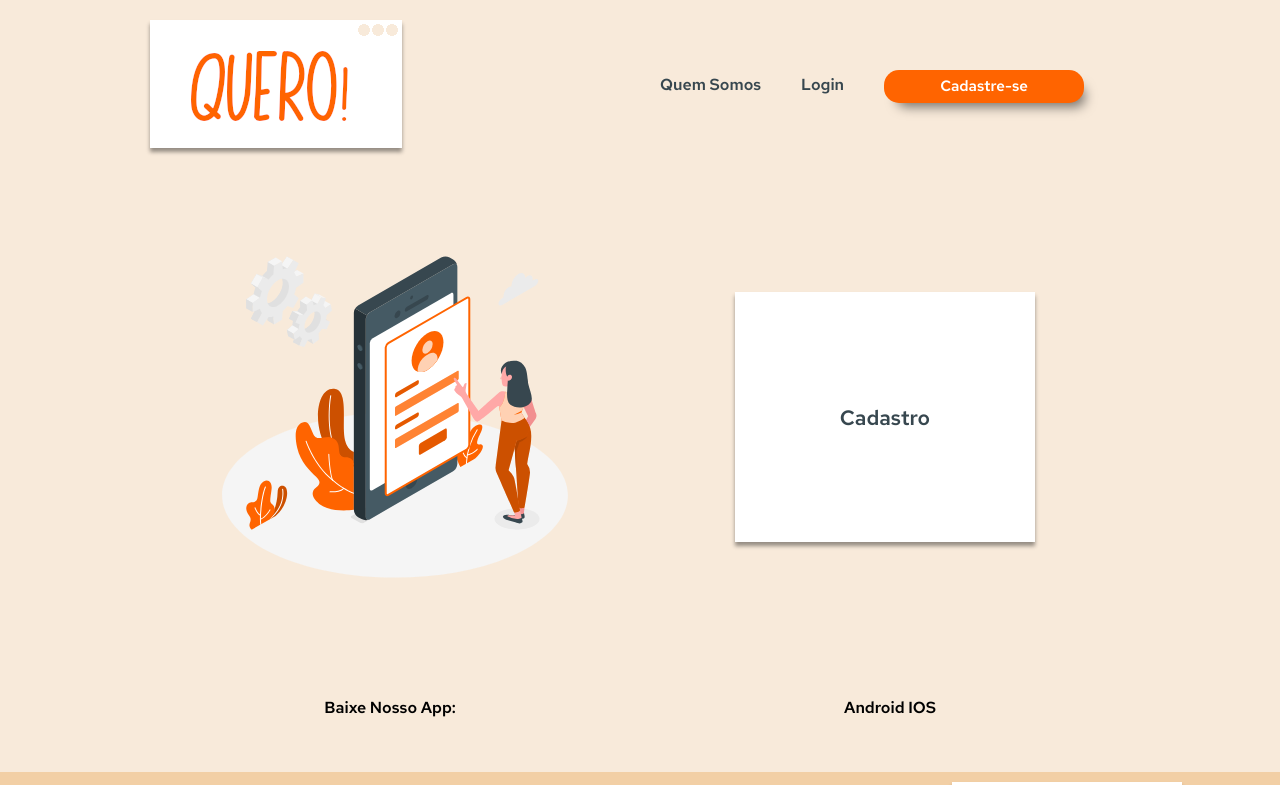
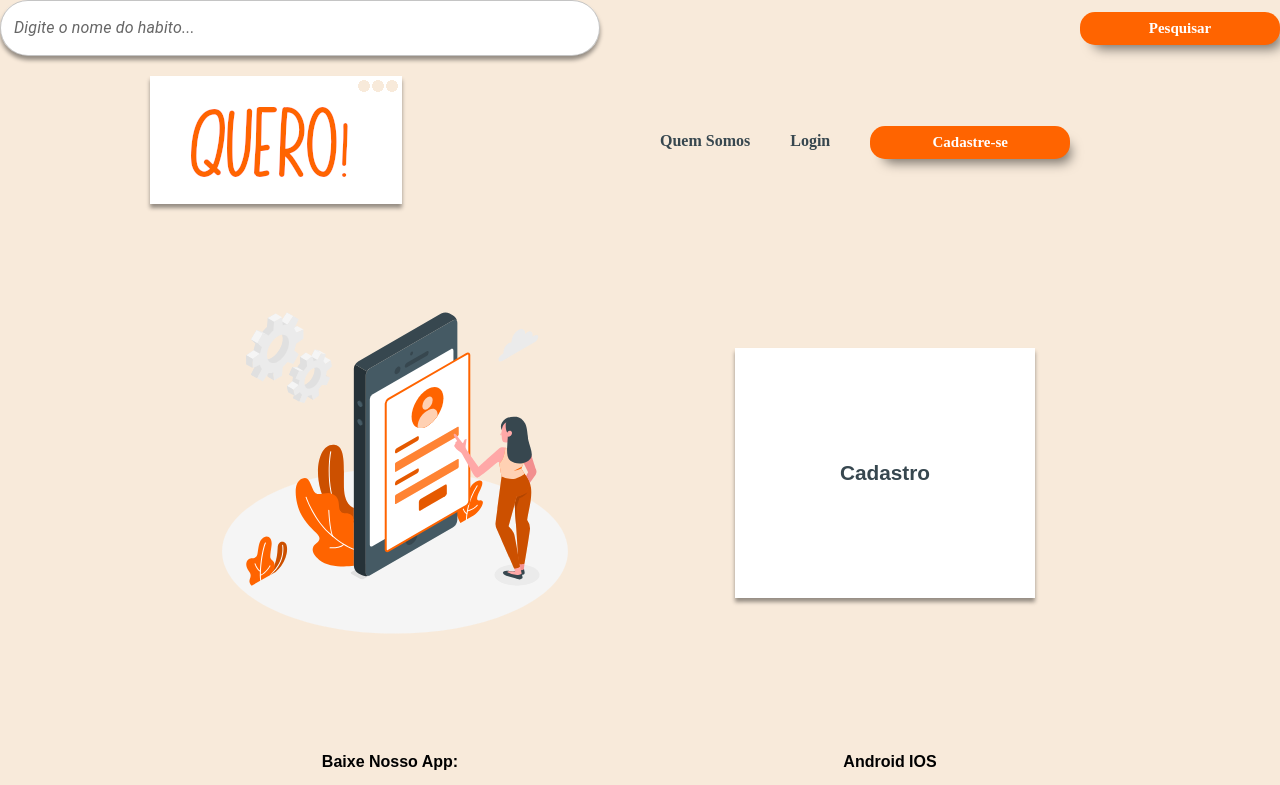
Before and after one commit to wallacesfos/projeto-gestao-de-habitos, a React (Create React App) app: page / in a window 1280 px wide. Shown: the top 785 px of the page. Built offline with nearby package versions, Linux system fonts and the light colour scheme.

Commit message:
feature: component search

```diff
--- a/src/App.js
+++ b/src/App.js
@@ -1,3 +1,4 @@
+import Search from "./Components/Search/index.jsx";
 import Subscribe from "./Pages/Subscribe/index.jsx";
 import "./Utils/globalStyle.js";
 import { GlobalStyle } from "./Utils/globalStyle.js";
@@ -5,6 +6,7 @@ function App() {
   return (
     <div className="App">
       <GlobalStyle />
+      <Search />
       <Subscribe />
     </div>
   );
--- /dev/null
+++ b/src/Components/Search/index.jsx
@@ -0,0 +1,21 @@
+import { TextField } from "@material-ui/core";
+import { ContainerSearch } from "./style.js";
+export default function Search({ callback, param, variavel, setVariavel }) {
+  return (
+    <ContainerSearch>
+      <div className="Col-input">
+        <TextField
+          className="Search"
+          id="outlined-basic"
+          label="Digite o nome do habito..."
+          variant="outlined"
+        />
+      </div>
+      <div className="Col-button">
+        <button className="btn-primary" onClick={() => callback(variavel)}>
+          Pesquisar
+        </button>
+      </div>
+    </ContainerSearch>
+  );
+}
--- /dev/null
+++ b/src/Components/Search/style.js
@@ -0,0 +1,30 @@
+import styled from "styled-components";
+export const ContainerSearch = styled.div`
+  width: 100%;
+  display: flex;
+  flex-direction: column;
+  gap: 10px;
+  justify-content: center;
+  align-items: center;
+  @media (min-width: 800px) {
+    flex-direction: row;
+  }
+
+  .Col-input {
+    flex: 1;
+    .Search {
+      width: 100%;
+      max-width: 600px;
+      background-color: var(--background-white);
+      border-radius: 150px;
+      -webkit-box-shadow: 0px 4px 4px 0px rgba(0, 0, 0, 0.4);
+      box-shadow: 0px 4px 4px 0px rgba(0, 0, 0, 0.4);
+      label {
+        font-style: italic;
+      }
+      div {
+        border-radius: 150px;
+      }
+    }
+  }
+`;
```
